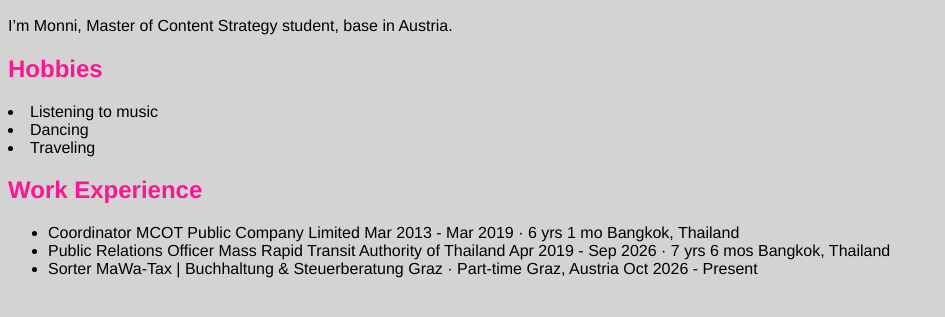
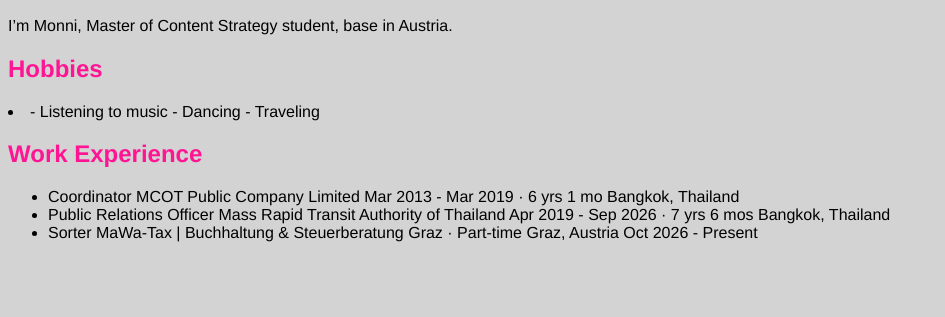
Before and after one commit to cosdpp/cos26-cards, a plain HTML site: page lawsakool-nagamon/index.html in a window 1280 px wide. Shown: the part 285-602 px from the top of the page, without its empty margins (0-945 px from the left). Drawn offline with Linux system fonts and the light colour scheme.

Commit message:
Refactor hobbies list in index.html
Updated hobbies list formatting in index.html.

```diff
--- a/lawsakool-nagamon/index.html
+++ b/lawsakool-nagamon/index.html
@@ -33,12 +33,9 @@
       </section>
       <section aria-labelledby="hobbies-heading">
         <h2 id="hobbies-heading">Hobbies</h2>
-        <li>Listening to music
-        </li>
-        <li>Dancing
-        </li>
-        <li>Traveling
-        </li>
+        <li> - Listening to music
+         - Dancing
+         - Traveling        </li>
       </section>
       <section aria-labelledby="workxp-heading">
         <h2 id="workxp-heading">Work Experience</h2>
```
